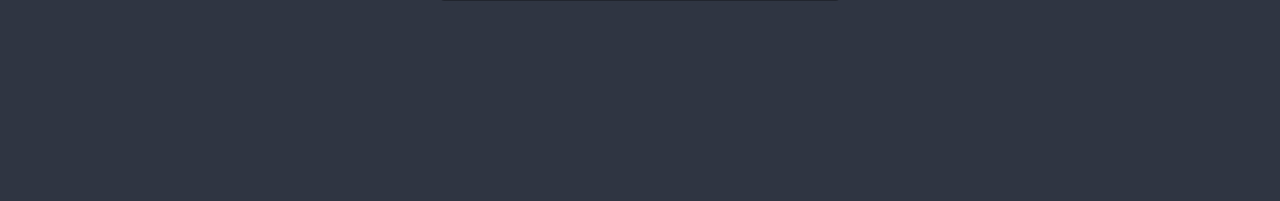
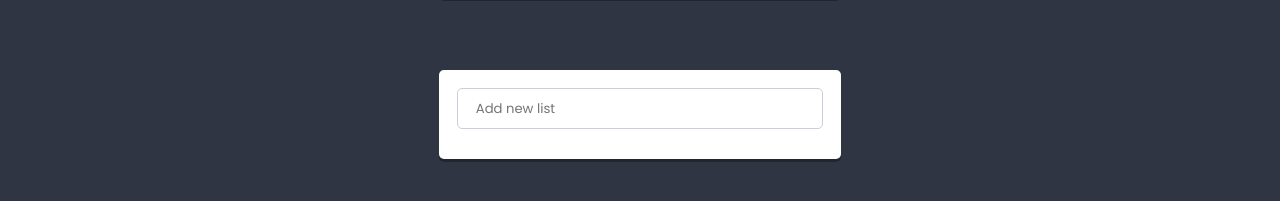
Before and after one commit to ida-dar/react, a React app: page / in a window 1280 px wide. Shown: the part 737-938 px from the top of the page. Before the commit the page ends 800 px from the top, so only its background shows below. Built offline with nearby package versions, Linux system fonts and the light colour scheme.

Commit message:
Enable adding lists

```diff
--- a/src/components/App/App.js
+++ b/src/components/App/App.js
@@ -1,9 +1,14 @@
 import React from 'react';
 import styles from './App.scss';
 import List from '../List/List.js';
-import {pageContents, listData} from '../../data/dataStore';
+import {pageContents, listData, settings} from '../../data/dataStore';
+import Creator from '../Creator/Creator';
 
 class App extends React.Component {
+  state = {
+    lists: this.props.lists || [],
+  }
+
   render() {
     return (
       <main className={styles.component}>
@@ -13,9 +18,30 @@ class App extends React.Component {
           <p>I'm planning on doing all these things sonner, rather than later!</p>
         </List> */}
         <List {...listData} />
+        {this.state.lists.map(({key, ...listProps}) => (
+          <List key={key} {...listProps} />
+        ))}
+        <div className={styles.newList}>
+          <Creator text={settings.listCreatorText} action={title => this.addList(title)} />
+        </div>
       </main>
     )
   }
+
+  addList(title) {
+    this.setState(state => (
+      {
+        lists: [
+          ...state.lists,
+          {
+            key: state.lists.length ? state.lists[state.lists.length-1].key+1 : 0,
+            title,
+          },
+        ]
+      }
+    ));
+  }
+
 }
 
 export default App;
--- a/src/components/App/App.scss
+++ b/src/components/App/App.scss
@@ -22,3 +22,22 @@
 .title + .subtitle {
   margin-top: (- $base-size * 3);
 }
+
+.newList {
+  width: calc(33% - 12px);
+  background: $color-light;
+  margin: ($base-size * 4) auto;
+  padding: ($base-size * 1.5);
+  border-radius: $radius;
+  box-shadow: 0 ($base-size / 4) 0 rgba(0,0,0,0.3);
+  color: $color-dark;
+}
+
+@media (max-width: 767px) {
+
+  .newList {
+    overflow: hidden;
+    width: 100%;
+  }
+
+}
--- a/src/components/Button/Button.scss
+++ b/src/components/Button/Button.scss
@@ -24,4 +24,11 @@
       background: darken($color-warning, 5%);
     }
   }
+
+  &.info {
+    background: $color-info;
+    &:hover {
+      background: darken($color-info, 5%);
+    }
+  }
 }
--- a/src/components/Creator/Creator.js
+++ b/src/components/Creator/Creator.js
@@ -15,6 +15,7 @@ class Creator extends React.Component {
   state = {
     value: '',
     visibleButtons: false,
+    amount: ''
   }
 
   handleChange = event => {
@@ -40,6 +41,18 @@ class Creator extends React.Component {
       value: '',
       visibleButtons: false
     });
+    window.confirm('Operation cancelled');
+  }
+
+  handleInfo = (event) => {
+    const parent = event.target.parentElement.parentElement.parentElement;
+    const lenght = parent.children.length - 2;
+    //console.log(parent, lenght.toString());
+    if(lenght > 0) {
+      window.confirm('Amount of cards in the column: ' + lenght.toString());
+    } else {
+      window.confirm('Amount of cards in the column: ' + 0);
+    }
   }
 
   render() {
@@ -54,6 +67,7 @@ class Creator extends React.Component {
         <div className={styles.buttons + (this.state.visibleButtons ? ' ' + styles.buttonsShown : '')}>
           <Button onClick={this.handleOK}>OK</Button>
           <Button onClick={this.handleCancel} variant='danger'>cancel</Button>
+          <Button onClick={this.handleInfo} variant='info'>Info</Button>
         </div>
       </div>
     );
--- a/src/components/List/List.js
+++ b/src/components/List/List.js
@@ -21,6 +21,7 @@ class List extends React.Component { //! class component should always start wit
 
   static defaultProps = {
     description: settings.defaultListDescription, // default property value. If no content for list description is given, then the default decription is inserted.
+    image: settings.defaultListImage,
   }
 
   render() {
--- a/src/data/dataStore.js
+++ b/src/data/dataStore.js
@@ -1,6 +1,7 @@
 export const settings = {
   columnCreatorText: 'Add new column',
   cardCreatorText: 'Add new card',
+  listCreatorText: 'Add new list',
   creator: {
     buttonOK: 'OK',
     buttonCancel: 'Cancel',
@@ -8,6 +9,7 @@ export const settings = {
   },
   defaultListDescription: '<p>I can do all the things!!!</p>',
   defaultColumnIcon: 'list-alt',
+  defaultListImage: 'https://images.pexels.com/photos/194094/pexels-photo-194094.jpeg?auto=compress&cs=tinysrgb&dpr=2&h=750&w=1260',
 };
 
 export const pageContents = {
--- a/src/styles/global.scss
+++ b/src/styles/global.scss
@@ -5,6 +5,7 @@
 }
 
 body {
+  //display: none;
   margin: 0;
   padding: 0;
   background: $color-dark;
@@ -12,6 +13,10 @@ body {
   font-size: ($base-size * 1.1);
   color: $color-light;
   letter-spacing: 0.5px;
+
+  &.active {
+    display: block;
+  }
 }
 
 :global(.container) {
--- a/src/styles/settings.scss
+++ b/src/styles/settings.scss
@@ -2,6 +2,7 @@ $color-light: #fff;
 $color-dark: #2f3542;
 $color-success: #26de81;
 $color-warning: #e1644e;
+$color-info: #ffca2c;
 
 $font-text: 'Poppins', sans-serif;
 
```
